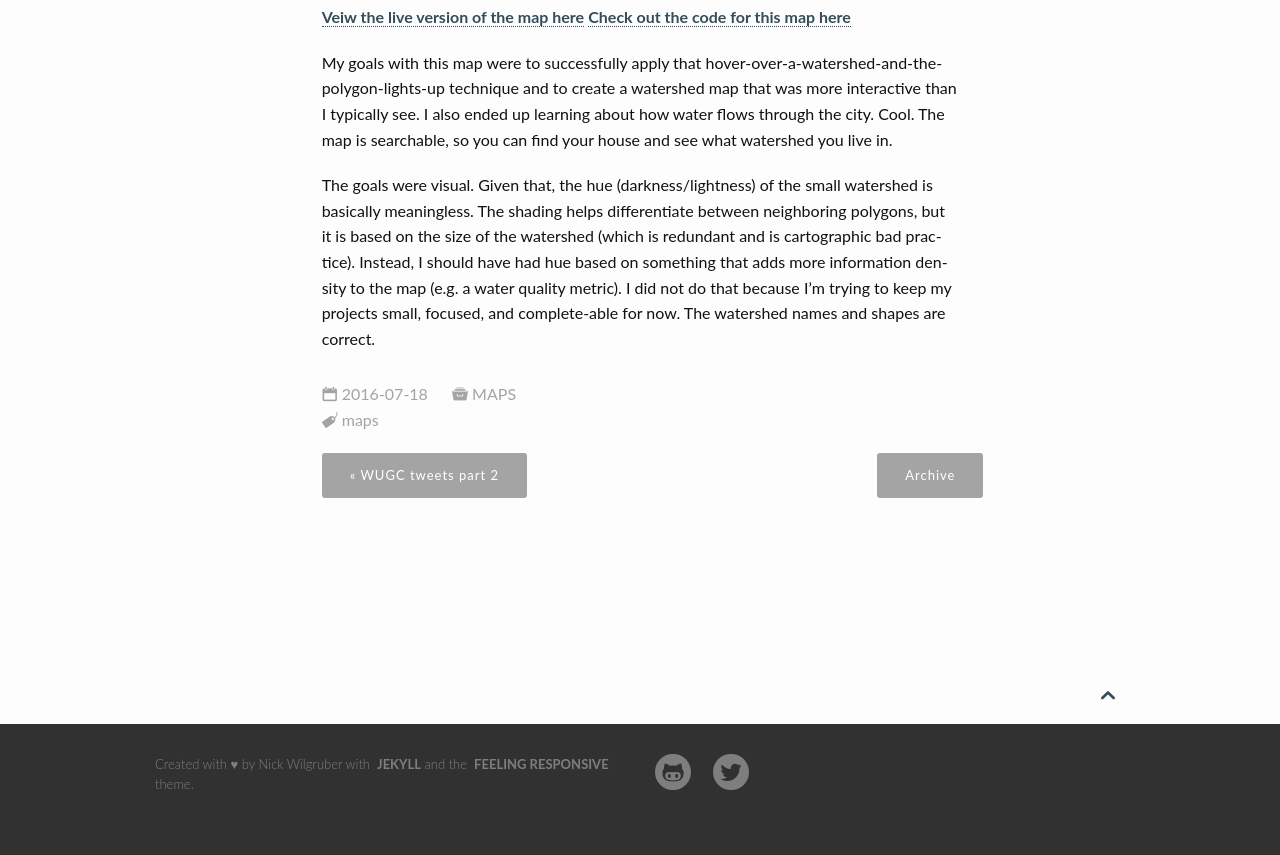
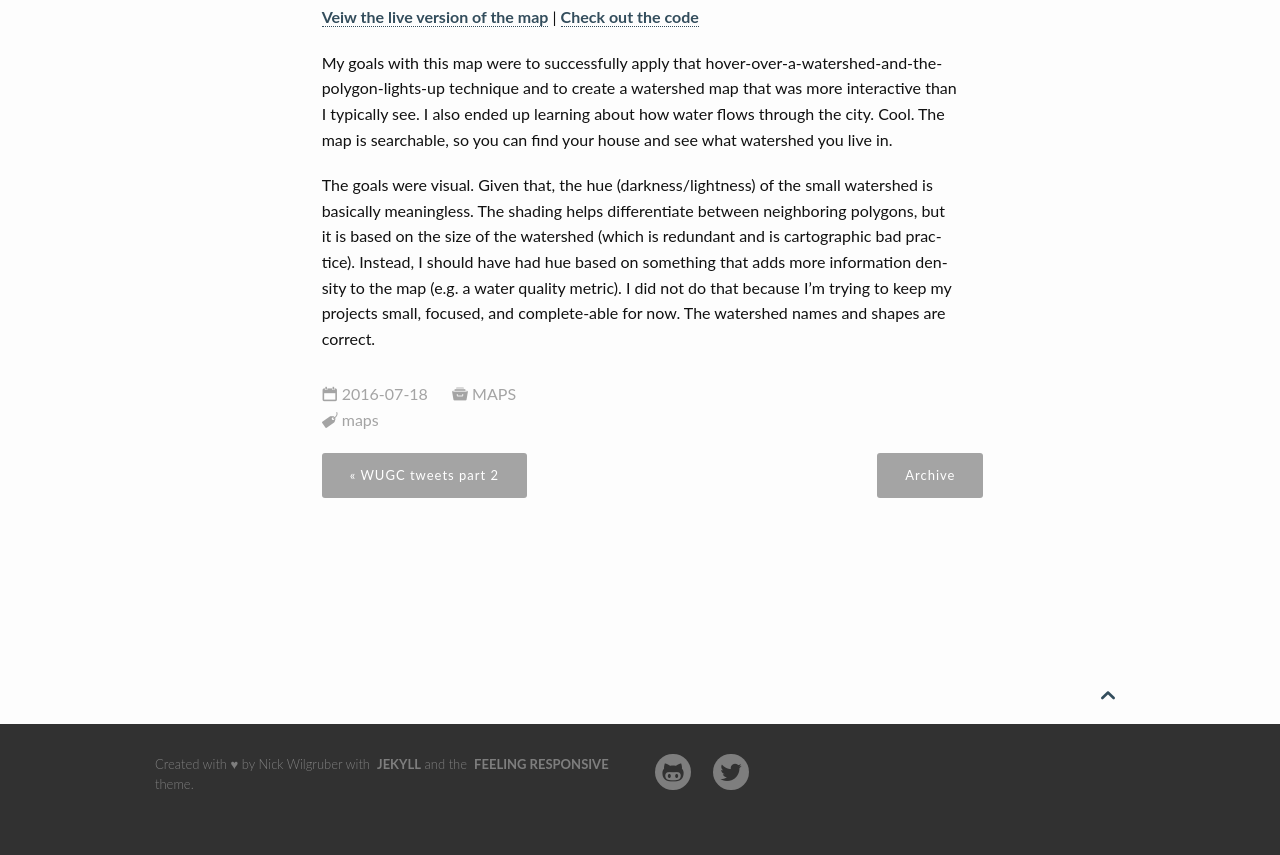
Before and after one commit to wontgruber/wontgruber.github.io, a Jekyll site: the page built from _posts/2016-07-18-Mapping-watersheds-in-Allegheny-County.md, in a window 1280 px wide. Shown: the part 990-1845 px from the top of the page. Built offline with Jekyll 4.4.1, drawn with Linux system fonts in a browser that asks for light colours.

Commit message:
Update 2016-07-18-Mapping-watersheds-in-Allegheny-County.md

```diff
--- a/_posts/2016-07-18-Mapping-watersheds-in-Allegheny-County.md
+++ b/_posts/2016-07-18-Mapping-watersheds-in-Allegheny-County.md
@@ -24,8 +24,8 @@ image:
 
 ### Watersheds
 <iframe width="100%" height="520" frameborder="0" src="https://bl.ocks.org/wontgruber/raw/a5fb00aa35d140855dacc7337c4f85ec/" allowfullscreen webkitallowfullscreen mozallowfullscreen oallowfullscreen msallowfullscreen></iframe>
-[Veiw the live version of the map here](https://bl.ocks.org/wontgruber/raw/a5fb00aa35d140855dacc7337c4f85ec/)
-[Check out the code for this map here](https://bl.ocks.org/wontgruber/a5fb00aa35d140855dacc7337c4f85ec/)
+[Veiw the live version of the map](https://bl.ocks.org/wontgruber/raw/a5fb00aa35d140855dacc7337c4f85ec/) |
+[Check out the code](https://bl.ocks.org/wontgruber/a5fb00aa35d140855dacc7337c4f85ec/)
 
 My goals with this map were to successfully apply that hover-over-a-watershed-and-the-polygon-lights-up technique and to create a watershed map that was more interactive than I typically see. I also ended up learning about how water flows through the city. Cool. The map is searchable, so you can find your house and see what watershed you live in.
 
```
